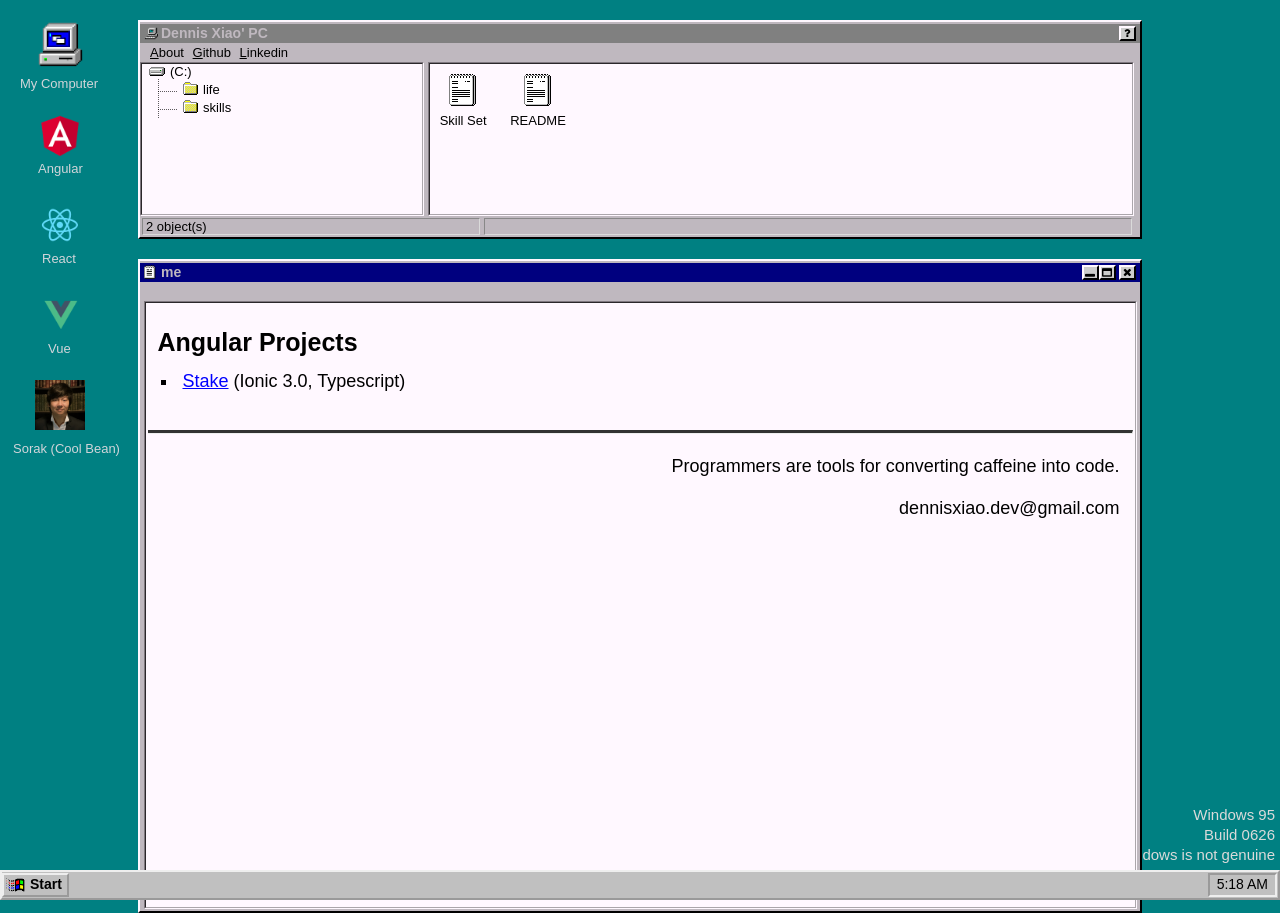
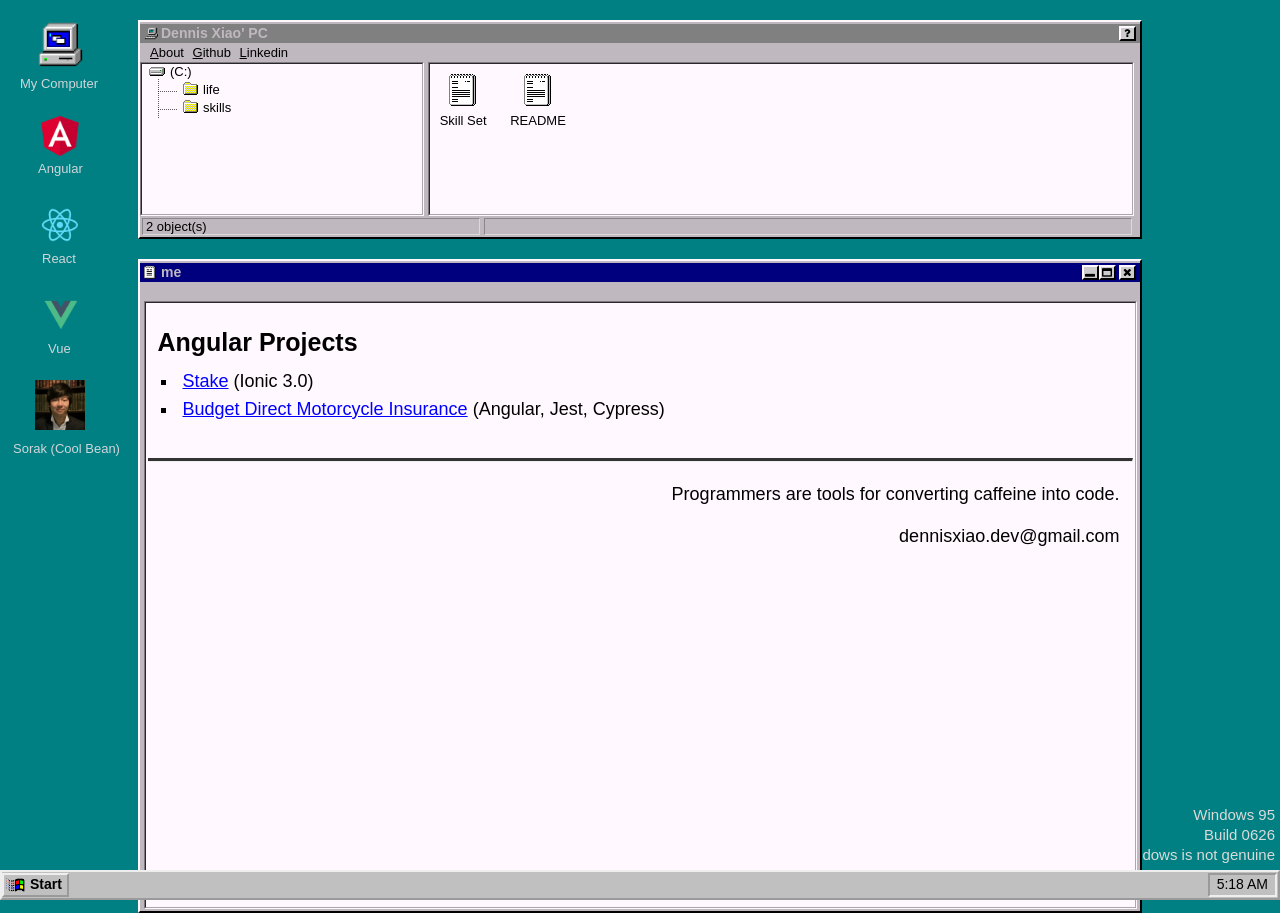
Before and after one commit to dennisXZX/dennisxzx.github.io, a Jekyll site: the page built from desktop/angular.md, in a window 1280 px wide. Built offline with Jekyll 4.4.1, drawn with Linux system fonts in a browser that asks for light colours.

Commit message:
Update angular.md

```diff
--- a/desktop/angular.md
+++ b/desktop/angular.md
@@ -7,6 +7,9 @@
 
 <ul class="project-list">
     <li>
-        <a href="https://www.stake.com.au/" target="_blank">Stake</a> (Ionic 3.0, Typescript)
+        <a href="https://www.stake.com.au/" target="_blank">Stake</a> (Ionic 3.0)
+    </li>
+    <li>
+        <a href="https://www.budgetdirect.com.au/motorcycle-insurance.html" target="_blank">Budget Direct Motorcycle Insurance</a> (Angular, Jest, Cypress)
     </li>
 </ul>
```
